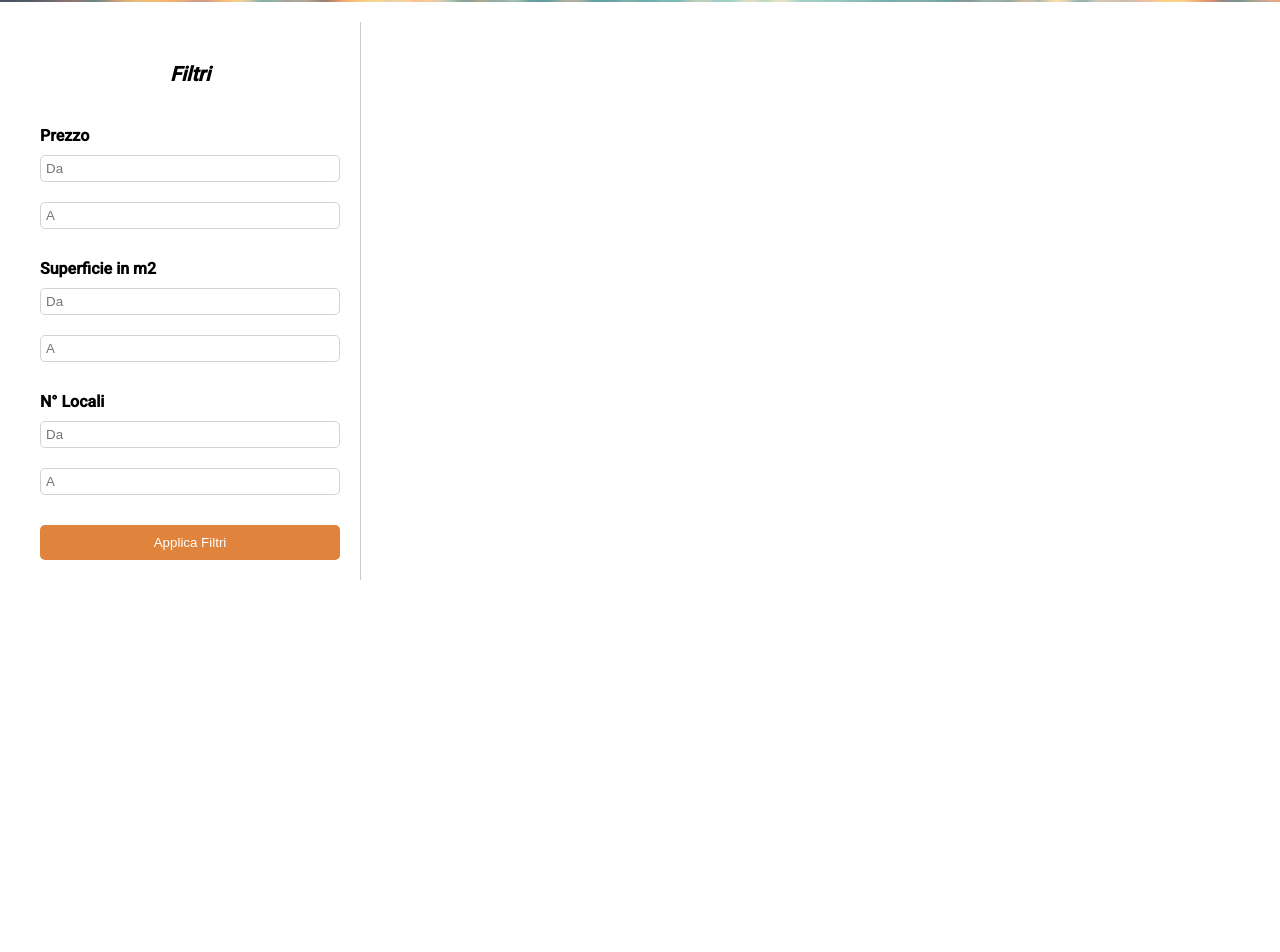
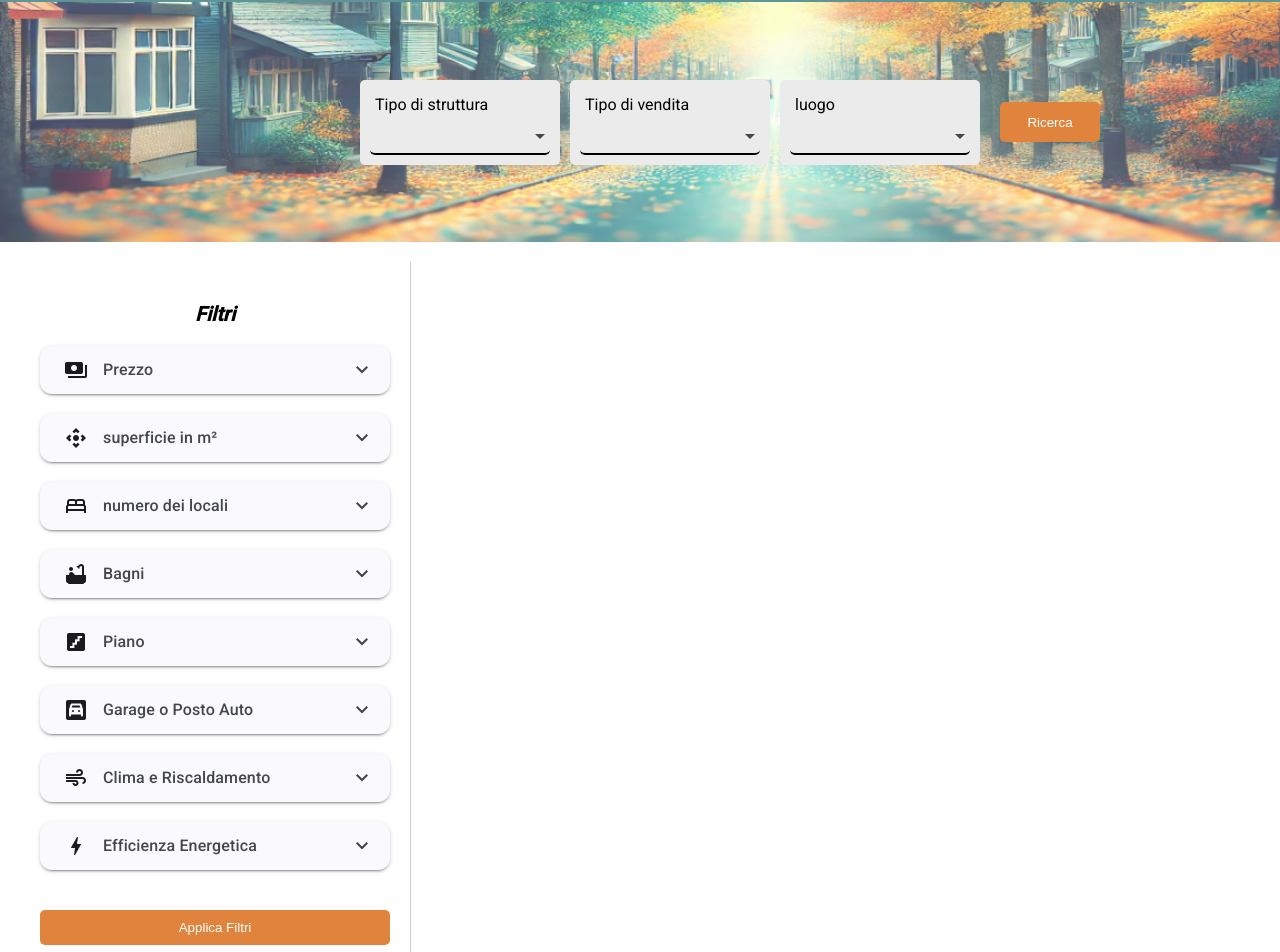
Before and after one commit to maxcolucci/DietiEstatesFE, an Angular app: page / in a window 1280 px wide. Shown: the part 316-1268 px from the top of the page. Before the commit the page ends 916 px from the top, so only its background shows below. Built offline with nearby package versions, Linux system fonts and the light colour scheme.

Commit message:
added search filters in the side-filter: The filters already present have been modified and filters have been added for: the number of bathrooms, the floor of the apartment, the garage or parking space, the heating of the apartment and energy efficiency

```diff
--- a/angular.json
+++ b/angular.json
@@ -96,5 +96,8 @@
         }
       }
     }
+  },
+  "cli": {
+    "analytics": "30056eb7-e965-422e-aed1-148b309262c9"
   }
 }
--- a/src/app/components/header/header.component.html
+++ b/src/app/components/header/header.component.html
@@ -2,6 +2,7 @@
   <div class="logo">
     <h1 class="brand">DietiEstates</h1>
     <p class="subtitile">TROVA LA CASA DEI TUOI SOGNI</p>
+    <img src="app/components/header/logo.png" alt="logo" />
   </div>
   <div class="login-button">
     <button class="raised-login-button">ACCEDI</button>
--- a/src/app/components/search-bar/search-bar.component.css
+++ b/src/app/components/search-bar/search-bar.component.css
@@ -1,30 +1,58 @@
 .search-container {
   display: flex;
   justify-content: center;
-  align-items: center;
-  padding: 20px;
-  padding-left: 150px;
+  padding: 20px 20px 20px 150px; /* Ridotto in un'unica dichiarazione */
   background-image: url('./searchBarImage.png');
   background-size: cover;
   background-position: center;
   background-repeat: no-repeat;
   min-height: 200px;
+  flex-direction: column;
+  align-items: flex-start;
 }
 
-.search-container input {
-  color: #007bff;
-  font-weight: bold;;
-  padding: 10px;
-  margin: 5px;
-  border-radius: 5px;
-  border: 1px solid #ccc;
+.search-bar {
+  display: flex;
+  justify-content: center;
+  align-items: center;
+  margin-left: 200px;
 }
 
-.search-container button {
-  padding: 10px 20px;
+.custom-field {
+  display: flex;
+  flex-direction: column;
+  justify-content: center;
+  align-items: flex-start;
+  background-color: #ebebeb;
+  margin-left: 10px;
+  padding: 10px;
+  border-radius: 5px;
+}
+
+/* Stili per il mat-label */
+.custom-label {
+  color: black;
+  padding: 5px;
+  border-radius: 3px;
+}
+
+/* Stili per il mat-select */
+.custom-select {
+  width: 170px;
+  color: black;
+  border-radius: 5px;
+  padding: 5px;
+  border-bottom: 2px solid #000;
+  text-align: center;
+}
+
+.search-bar button {
+  margin-left: 20px;
   background-color: #e0843d;
   color: white;
   border: none;
   border-radius: 5px;
   cursor: pointer;
+  width: 100px;
+  height: 40px;
 }
--- a/src/app/components/search-bar/search-bar.component.html
+++ b/src/app/components/search-bar/search-bar.component.html
@@ -1,11 +1,31 @@
 <div class="search-container">
-  <mat-form-field>
-    <mat-label>Tipo di struttura</mat-label>
-    <mat-select>
-      <ng-container>
-        <mat-option *ngFor="let building of buildingTypes" [value]="building.value">{{building.viewValue}}</mat-option>
-      </ng-container>
-    </mat-select>
-  </mat-form-field>
-<!--  <button (click)="onSearch()">Ricerca</button>-->
+  <div class="search-bar">
+    <div class="custom-field">
+      <mat-label class="custom-label">Tipo di struttura</mat-label>
+      <mat-select class="custom-select">
+        <ng-container>
+          <mat-option *ngFor="let building of buildingTypes" [value]="building.value">{{building.viewValue}}</mat-option>
+        </ng-container>
+      </mat-select>
+    </div>
+
+    <div class="custom-field">
+      <mat-label class="custom-label">Tipo di vendita</mat-label>
+      <mat-select class="custom-select">
+        <ng-container>
+          <mat-option *ngFor="let contratct of contractTypes" [value]="contratct.value" [disabled]="contratct.disabled">{{contratct.viewValue}} </mat-option>
+        </ng-container>
+      </mat-select>
+    </div>
+
+    <div class="custom-field">
+      <mat-label class="custom-label">luogo</mat-label>
+      <mat-select class="custom-select">
+        <ng-container>
+          <mat-option *ngFor="let building of buildingTypes" [value]="building.value">{{building.viewValue}}</mat-option>
+        </ng-container>
+      </mat-select>
+    </div>
+
+    <button (click)="onSearch()">Ricerca</button>  </div>
 </div>
--- a/src/app/components/search-bar/search-bar.component.ts
+++ b/src/app/components/search-bar/search-bar.component.ts
@@ -9,6 +9,13 @@ interface BuildingType {
   value: string;
   viewValue: string;
 }
+
+interface ContractType {
+  value: string;
+  viewValue: string;
+  disabled: boolean;
+}
+
 @Component({
   selector: 'search-bar',
   templateUrl: './search-bar.component.html',
@@ -26,8 +33,16 @@ export class SearchBarComponent {
     {value: 'warehouse', viewValue: 'Magazzino'}
   ]
 
-  // onSearch() {
-  //   // Qui puoi aggiungere la logica per inviare i criteri di ricerca al servizio/endpoint
-  //   console.log('Ricerca:', this.searchCriteria);
-  // }
+  contractTypes: ContractType[] = [
+    {value: 'rent', viewValue: 'Affitto', disabled: false},
+    {value: 'sale', viewValue: 'Vendita', disabled: false},
+    {value: 'rent small', viewValue: 'Affitto Breve (prossimamente)', disabled: true},
+  ]
+
+  onSearch() {
+    // Qui puoi aggiungere la logica per inviare i criteri di ricerca al servizio/endpoint
+    // console.log('Ricerca:', this.searchCriteria);
+    console.log('funziona');
+    console.warn('funziona');
+  }
 }
--- a/src/app/components/side-filter/side-filter.component.css
+++ b/src/app/components/side-filter/side-filter.component.css
@@ -11,7 +11,7 @@
 .filters-container {
   padding: 20px;
   border-right: 1px solid #ccc;
-  width: 300px;
+  width: 350px;
 }
 
 
@@ -27,7 +27,7 @@ input {
   border: lightgrey 1px solid;
 }
 
-button {
+#button-filters {
   margin-top: 20px;
   padding: 10px;
   background-color: #e0843d;
@@ -42,3 +42,24 @@ label{
   font-weight: bold;
   margin-top: 20px;
 }
+
+mat-slider {
+  width: 300px;
+}
+
+.numberInput {
+  width: 50px;
+  margin-left: 10px;
+}
+
+.filter-sections{
+  padding-bottom: 20px;
+}
+
+.filter-header {
+  display: flex;
+  flex-direction: row;
+}
+  .panels-description {
+  padding-left: 15px;
+}
--- a/src/app/components/side-filter/side-filter.component.html
+++ b/src/app/components/side-filter/side-filter.component.html
@@ -1,18 +1,139 @@
 <div class="filters-container">
   <h3 class="title-filters">Filtri</h3>
   <form>
-    <label>Prezzo</label>
-    <input type="number" placeholder="Da" />
-    <input type="number" placeholder="A" />
+    <div class="filter-sections">
+      <mat-accordion>
+        <mat-expansion-panel (opened)="panelOpenState.set(true)" (closed)="panelOpenState.set(false)">
+          <mat-expansion-panel-header>
+            <div class="filter-header">
+              <mat-icon aria-hidden="false" aria-label="Example home icon" fontIcon="payments"></mat-icon>
+              <mat-panel-description class="panels-description">Prezzo</mat-panel-description>
+            </div>
 
-    <label>Superficie in m2</label>
-    <input type="number" placeholder="Da" />
-    <input type="number" placeholder="A" />
+          </mat-expansion-panel-header>
+          <input class="numberInput" type="number" placeholder="Da" />
+          <input class="numberInput" type="number" placeholder="A" />
+          <mat-slider min="0" max="1000000">
+            <input value="250000" matSliderStartThumb>
+            <input value="750000" matSliderEndThumb>
+          </mat-slider>
+        </mat-expansion-panel>
+      </mat-accordion>
+    </div>
 
-    <label>N° Locali</label>
-    <input type="number" placeholder="Da" />
-    <input type="number" placeholder="A" />
+    <div class="filter-sections">
+      <mat-accordion>
+        <mat-expansion-panel (opened)="panelOpenState.set(true)" (closed)="panelOpenState.set(false)">
+          <mat-expansion-panel-header>
+            <div class="filter-header">
+              <mat-icon aria-hidden="false" aria-label="Example home icon" fontIcon="control_camera"></mat-icon>
+              <mat-panel-description class="panels-description">superficie in m²</mat-panel-description>
+            </div>
+          </mat-expansion-panel-header>
+          <input class="numberInput" type="number" placeholder="Da" />
+          <input class="numberInput" type="number" placeholder="A" />
+        </mat-expansion-panel>
+      </mat-accordion>
+    </div>
 
-    <button type="submit">Applica Filtri</button>
+    <div class="filter-sections">
+      <mat-accordion>
+        <mat-expansion-panel (opened)="panelOpenState.set(true)" (closed)="panelOpenState.set(false)">
+          <mat-expansion-panel-header>
+            <div class="filter-header">
+              <mat-icon aria-hidden="false" aria-label="Example home icon" fontIcon="bedroom"></mat-icon>
+              <mat-panel-description class="panels-description">numero dei locali</mat-panel-description>
+            </div>
+          </mat-expansion-panel-header>
+          <input class="numberInput" type="number" placeholder="Da" />
+          <input class="numberInput" type="number" placeholder="A" />
+        </mat-expansion-panel>
+      </mat-accordion>
+    </div>
+
+    <div class="filter-sections">
+      <mat-accordion>
+        <mat-expansion-panel (opened)="panelOpenState.set(true)" (closed)="panelOpenState.set(false)">
+          <mat-expansion-panel-header>
+            <div class="filter-header">
+              <mat-icon aria-hidden="false" aria-label="Example home icon" fontIcon="bathtub"></mat-icon>
+              <mat-panel-description class="panels-description">Bagni</mat-panel-description>
+            </div>
+          </mat-expansion-panel-header>
+          <button> 1 </button>
+          <button> 2 </button>
+          <button> 3 </button>
+          <button> >3 </button>
+        </mat-expansion-panel>
+      </mat-accordion>
+    </div>
+
+    <div class="filter-sections">
+      <mat-accordion>
+        <mat-expansion-panel (opened)="panelOpenState.set(true)" (closed)="panelOpenState.set(false)">
+          <mat-expansion-panel-header>
+            <div class="filter-header">
+              <mat-icon aria-hidden="false" aria-label="Example home icon" fontIcon="stairs"></mat-icon>
+              <mat-panel-description class="panels-description">Piano</mat-panel-description>
+            </div>
+          </mat-expansion-panel-header>
+          <button> Piano Terra </button>
+          <button> Piano Intemedio </button>
+          <button> Ultimo Piano </button>
+        </mat-expansion-panel>
+      </mat-accordion>
+    </div>
+
+    <div class="filter-sections">
+      <mat-accordion>
+        <mat-expansion-panel (opened)="panelOpenState.set(true)" (closed)="panelOpenState.set(false)">
+          <mat-expansion-panel-header>
+            <div class="filter-header">
+              <mat-icon aria-hidden="false" aria-label="Example home icon" fontIcon="garage"></mat-icon>
+              <mat-panel-description class="panels-description">Garage o Posto Auto</mat-panel-description>
+            </div>
+          </mat-expansion-panel-header>
+          <button> Garage Singolo </button>
+          <button> Garage Doppio </button>
+          <button> Posto Auto </button>
+        </mat-expansion-panel>
+      </mat-accordion>
+    </div>
+
+    <div class="filter-sections">
+      <mat-accordion>
+        <mat-expansion-panel (opened)="panelOpenState.set(true)" (closed)="panelOpenState.set(false)">
+          <mat-expansion-panel-header>
+            <div class="filter-header">
+              <mat-icon aria-hidden="false" aria-label="Example home icon" fontIcon="air"></mat-icon>
+              <mat-panel-description class="panels-description">Clima e Riscaldamento</mat-panel-description>
+            </div>
+          </mat-expansion-panel-header>
+          <button> Riscaldamento Autonomo </button>
+          <button> Riscaldamento Centralizzato </button>
+          <button> Aria Condizionata </button>
+        </mat-expansion-panel>
+      </mat-accordion>
+    </div>
+
+    <div class="filter-sections">
+      <mat-accordion>
+        <mat-expansion-panel (opened)="panelOpenState.set(true)" (closed)="panelOpenState.set(false)">
+          <mat-expansion-panel-header>
+            <div class="filter-header">
+              <mat-icon aria-hidden="false" aria-label="Example home icon" fontIcon="bolt"></mat-icon>
+              <mat-panel-description class="panels-description">Efficienza Energetica</mat-panel-description>
+            </div>
+          </mat-expansion-panel-header>
+          <button> Alta </button>
+          <button> Media</button>
+          <button> Bassa </button>
+          <button> Tutte </button>
+        </mat-expansion-panel>
+      </mat-accordion>
+    </div>
+
+    <button id="button-filters" type="submit">Applica Filtri</button>
+
   </form>
 </div>
--- a/src/app/components/side-filter/side-filter.component.ts
+++ b/src/app/components/side-filter/side-filter.component.ts
@@ -1,11 +1,21 @@
-import { Component } from '@angular/core';
+import {Component, signal} from '@angular/core';
+import {MatSliderModule} from '@angular/material/slider';
+import {
+  MatAccordion, MatExpansionModule,
+  MatExpansionPanel,
+  MatExpansionPanelDescription,
+  MatExpansionPanelTitle
+} from '@angular/material/expansion';
+import {MatIconModule} from '@angular/material/icon';
 
 @Component({
   selector: 'app-side-filter',
   templateUrl: './side-filter.component.html',
+  imports: [MatSliderModule, MatExpansionPanel, MatAccordion, MatExpansionModule, MatExpansionPanelTitle, MatExpansionPanelDescription, MatIconModule],
   standalone: true,
   styleUrls: ['./side-filter.component.css']
 })
 export class SideFilterComponent {
+  readonly panelOpenState = signal(false);
 
 }
```
Also changed, not shown: src/app/components/header/logo.png (added), 1 other file (tests, documents, lock files or other folders).
